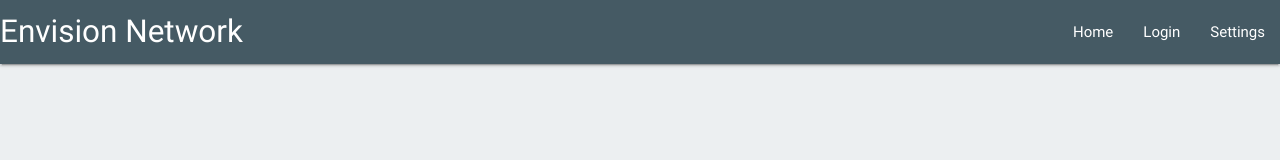
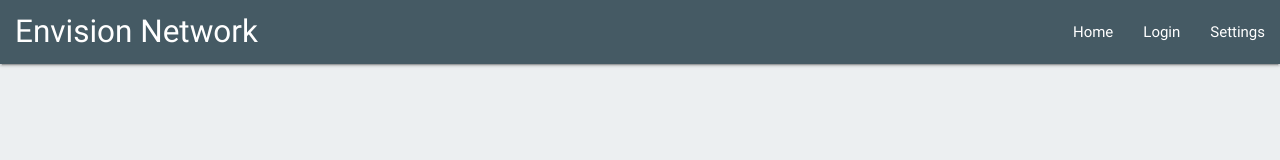
Before and after one commit to bot190/cs4241-Final-Project, a website: page html/template.html in a window 1280 px wide. Shown: the top 160 px of the page. Drawn offline with nearby package versions, Linux system fonts and the light colour scheme; files that its build step writes are made by us from their sources; files whose address does not match are found by name.

Commit message:
text indent

```diff
--- a/html/template.html
+++ b/html/template.html
@@ -25,7 +25,7 @@
 		{% block header %}
 			<nav>
 				<div class="nav-wrapper blue-grey darken-2">
-				  <a href="/" class="brand-logo">Envision Network</a>
+				  <a href="/" class="brand-logo" style="text-indent:15px;">Envision Network</a>
 				  <ul id="nav-mobile" class="right hide-on-med-and-down">
 					<li id="index"><a href="/">Home</a></li>
 					{% if user %}
```
